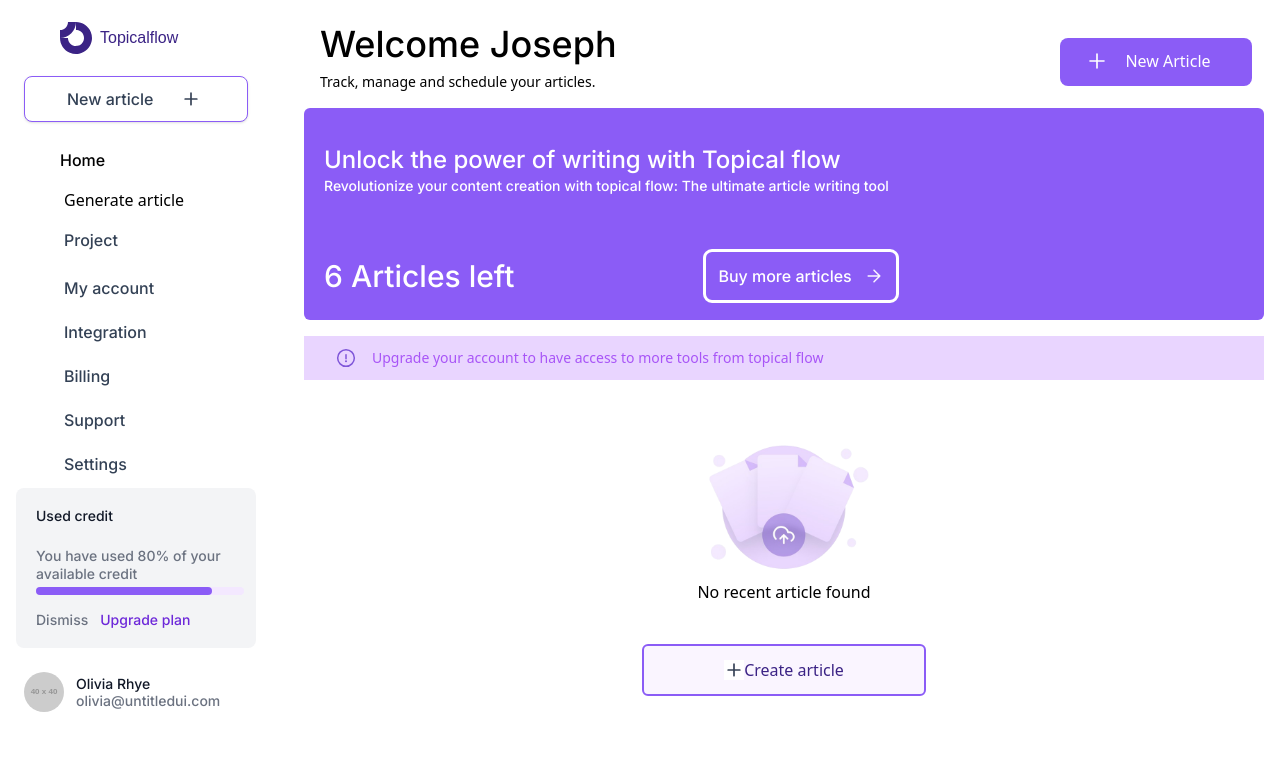
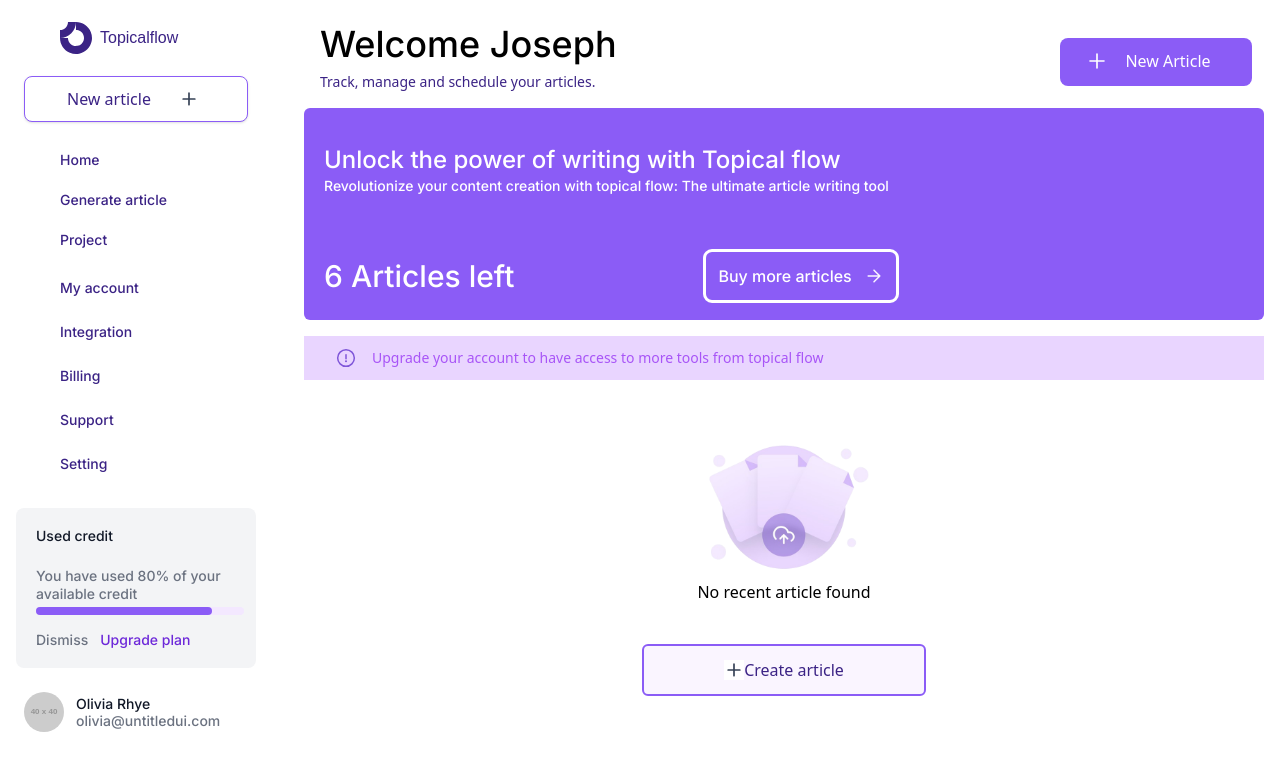
Before and after one commit to BREW45Z/Topical-Flow, a React (Vite) app: page /dashboard in a window 1280 px wide. Shown: the top 770 px of the page. Built offline with nearby package versions, Linux system fonts and the light colour scheme; a web font is replaced by a local one.

Commit message:
generate-article

```diff
--- a/package.json
+++ b/package.json
@@ -12,6 +12,7 @@
   "dependencies": {
     "@radix-ui/react-navigation-menu": "^1.1.4",
     "@radix-ui/react-slot": "^1.0.2",
+    "@types/react-table": "^7.7.19",
     "class-variance-authority": "^0.7.0",
     "clsx": "^2.1.0",
     "lucide-react": "^0.309.0",
@@ -19,6 +20,7 @@
     "react-dom": "^18.2.0",
     "react-router-dom": "^6.21.2",
     "react-slick": "^0.30.0",
+    "react-table": "^7.8.0",
     "slick-carousel": "^1.8.1",
     "swiper": "^11.0.5",
     "tailwind-merge": "^2.2.0",
--- a/src/App.tsx
+++ b/src/App.tsx
@@ -2,10 +2,11 @@
 import React from 'react';
 import { BrowserRouter as Router, Routes, Route } from 'react-router-dom';
 import Home from './components/pages/home';
+import './index.css'
 import Login from './components/pages/login';
 import SignUp from './components/pages/signup';
 import Dashboard from './components/pages/dashboard';
-import './index.css'
+import GenerateArticle from './components/pages/generate-article';
 
 
 
@@ -16,6 +17,8 @@ const App: React.FC = () => {
         <Route path="/dashboard" element={<Dashboard />} />
         <Route path="/login" element={<Login />} />
         <Route path="/signup" element={<SignUp />} />
+        <Route path="/generare-article" element={<GenerateArticle />} />
+
         <Route path="/" element={<Home />} />
       </Routes>
     </Router>
--- /dev/null
+++ b/src/components/lib/columns.tsx
@@ -0,0 +1,10 @@
+import { Column } from 'react-table';
+
+
+const columns: Column<{ generateArticle: string; website: string; niche: string; selectBox: string }>[] = [
+  { Header: 'Generate Article', accessor: 'generateArticle' },
+  { Header: 'Website', accessor: 'website' },
+  { Header: 'Niche', accessor: 'niche' },
+  { Header: 'Select Box', accessor: 'selectBox' },
+];
+export default columns;
--- a/src/components/pages/dashboard.tsx
+++ b/src/components/pages/dashboard.tsx
@@ -21,7 +21,7 @@ const Dashboard: React.FC = () => {
         <div className='flex justify-between items-center '>
           <div className='justify-center items-center py-2 px-4'>
             <h1 className='text-4xl secondary-font '>Welcome Joseph</h1>
-            <h6 className='text-sm py-2'>Track, manage and schedule your articles.</h6>
+            <h6 className='text-sm py-2 text-primary '>Track, manage and schedule your articles.</h6>
           </div>
           <div className='px-3'>
             <button className=' w-48 h-12 hover text-white rounded-lg bg-violet-500'>
--- /dev/null
+++ b/src/components/pages/generate-article.tsx
@@ -0,0 +1,58 @@
+// GenerateArticlePage.tsx
+import React from 'react';
+import { useTable } from 'react-table';
+import columns from '../lib/columns'; // Adjust the path based on your project structure
+
+const GenerateArticle: React.FC = () => {
+  // Sample data for the table
+  const data = React.useMemo(
+    () => [
+      { generateArticle: 'Article 1', website: 'Website 1', niche: 'Niche 1', selectBox: 'Option 1' },
+      { generateArticle: 'Article 2', website: 'Website 2', niche: 'Niche 2', selectBox: 'Option 2' },
+      // Add more rows as needed
+    ],
+    []
+  );
+
+  // Use react-table to create the table instance
+  const { getTableProps, getTableBodyProps, headerGroups, rows, prepareRow } = useTable({
+    columns: columns,
+    data: data,
+  }); // Pass the imported columns
+
+  return (
+    <div>
+      <h1>Generate Article</h1>
+      {/* Create the table */}
+      <table {...getTableProps()} style={{ width: '100%' }}>
+        <thead>
+          {/* Map through the headerGroups */}
+          {headerGroups.map((headerGroup) => (
+            <tr {...headerGroup.getHeaderGroupProps()}>
+              {/* Map through the headers */}
+              {headerGroup.headers.map((column) => (
+                <th {...column.getHeaderProps()}>{column.render('Header')}</th>
+              ))}
+            </tr>
+          ))}
+        </thead>
+        <tbody {...getTableBodyProps()}>
+          {/* Map through the rows */}
+          {rows.map((row) => {
+            prepareRow(row);
+            return (
+              <tr {...row.getRowProps()}>
+                {/* Map through the cells */}
+                {row.cells.map((cell) => (
+                  <td {...cell.getCellProps()}>{cell.render('Cell')}</td>
+                ))}
+              </tr>
+            );
+          })}
+        </tbody>
+      </table>
+    </div>
+  );
+};
+
+export default GenerateArticle;
--- a/src/components/shared/sidebar.tsx
+++ b/src/components/shared/sidebar.tsx
@@ -1,15 +1,24 @@
-import React from 'react';
+import React, { useState } from 'react';
 import plusicon from '../assets/plus.svg'
 import { Link } from 'react-router-dom';
 import logo from '../assets/logo.svg'
 
 
 const Sidebar: React.FC = () => {
+
+  const [activeItem, setActiveItem] = useState<string>('');
+
+  const handleItemClick = (itemName: string) => {
+    setActiveItem(itemName);
+
+  };
+
+
   return (
     <div className="w-72 h-80 pt-2 flex-col justify-start items-start gap-2 inline-flex">
-  <div className="w- px-5 justify-center items-center gap-2 inline-flex">
+  <div className=" px-5 justify-center items-center gap-2 inline-flex ">
     <div className="w-8 h-8  mt-7 relative" />
-    <img src={logo} alt="" />
+    <img src={logo} alt="logo" />
     <div className=" primary-font text-primary leading-tight">Topicalflow</div>
   </div>
   <div className=" flex-col justify-start items-start gap-5 flex">
@@ -18,7 +27,7 @@ const Sidebar: React.FC = () => {
         <div className="grow shrink basis-0 self-stretch px-3.5 py-2.5 bg-white rounded-lg shadow border border-violet-500 justify-start items-center gap-2 inline-flex">
           <div className="grow shrink basis-0 h-6 justify-start items-center gap-2 flex">
             <div className="w-5 h-5 relative" />
-            <div className="text-slate-700 text-base font-medium font-['Inter'] leading-normal">New article</div>
+            <div className=" text-primary">New article</div>
             <img src={plusicon} alt="plus-icon"  className='px-5'/>
 
           </div>
@@ -27,89 +36,130 @@ const Sidebar: React.FC = () => {
     </div>
     <div className="self-stretch h-72 px-4 flex-col justify-start items-start flex">
       <div className="self-stretch h-32 flex-col justify-start items-start flex">
-        <div className="self-stretch px-3 py-2 bg-white rounded-md justify-start items-center gap-28 inline-flex">
-          <div className="justify-start items-center gap-2 flex">
+        <div className={`self-stretch px-3 py-2 bg-white rounded-md justify-start items-center gap-28 inline-flex ${
+          activeItem === 'home' ? 'bg-gray-200' : ''
+        }`}
+        >
+          <div className="justify-start items-center gap-2 flex"  onClick={() => handleItemClick('home')}>
             <div className="w-6 h-6 justify-center items-center flex">
               <div className="w-6 h-6 relative">
               </div>
             </div>
             <Link to="/dashboard">
-            <div className=" text-base text-md secondary-font">Home</div>
+            <div className=" text-primary text-sm secondary-font">Home</div>
             </Link>
           </div>
         </div>
-        <div className=" px-3 py-2 rounded-md justify-start items-center inline-flex">
-          <div className="justify-start items-center gap-3 flex">
+
+
+        <div className={`self-stretch px-3 py-2 bg-white rounded-md justify-start items-center gap-28 inline-flex ${
+          activeItem === 'generate-article' ? 'bg-gray-200' : ''
+        }`}
+        >
+          <div className="justify-start items-center gap-2 flex"  onClick={() => handleItemClick('generate-article')}>
             <div className="w-6 h-6 justify-center items-center flex">
               <div className="w-6 h-6 relative">
               </div>
             </div>
-            <div className=" text-md seondary-font">Generate article</div>
+            <Link to="/generate-article">
+            <div className=" text-primary text-sm secondary-font">Generate article</div>
+            </Link>
           </div>
         </div>
-        <div className=" px-3 py-2 bg-white rounded-md justify-start items-center gap-28 inline-flex">
-          <div className="justify-start items-center gap-3 flex">
+
+        <div className={`self-stretch px-3 py-2 bg-white rounded-md justify-start items-center gap-28 inline-flex ${
+          activeItem === 'project' ? 'bg-gray-200' : ''
+        }`}
+        >
+          <div className="justify-start items-center gap-2 flex"  onClick={() => handleItemClick('project')}>
             <div className="w-6 h-6 justify-center items-center flex">
               <div className="w-6 h-6 relative">
               </div>
             </div>
-            <div className="text-slate-700 text-base font-medium font-['Inter'] leading-normal">Project</div>
+            <Link to="/project">
+            <div className=" text-primary text-sm secondary-font">Project</div>
+            </Link>
           </div>
         </div>
       </div>
       <div className="self-stretch h-32 flex-col justify-start items-start gap-1 flex">
-        <div className="self-stretch px-3 py-2 bg-white rounded-md justify-start items-center gap-28 inline-flex">
-          <div className="justify-start items-center gap-3 flex">
+      <div className={`self-stretch px-3 py-2 bg-white rounded-md justify-start items-center gap-28 inline-flex ${
+          activeItem === 'my-account' ? 'bg-gray-200' : ''
+        }`}
+        >
+          <div className="justify-start items-center gap-2 flex"  onClick={() => handleItemClick('my-account')}>
             <div className="w-6 h-6 justify-center items-center flex">
               <div className="w-6 h-6 relative">
               </div>
             </div>
-            <div className="text-slate-700 text-base font-medium font-['Inter'] leading-normal">My account</div>
+            <Link to="/my-account">
+            <div className=" text-primary text-sm secondary-font">My account</div>
+            </Link>
           </div>
         </div>
-        <div className="self-stretch px-3 py-2 bg-white rounded-md justify-start items-center gap-28 inline-flex">
-          <div className="justify-start items-center gap-3 flex">
+
+        <div className={`self-stretch px-3 py-2 bg-white rounded-md justify-start items-center gap-28 inline-flex ${
+          activeItem === 'integration' ? 'bg-gray-200' : ''
+        }`}
+        >
+          <div className="justify-start items-center gap-2 flex"  onClick={() => handleItemClick('integration')}>
             <div className="w-6 h-6 justify-center items-center flex">
               <div className="w-6 h-6 relative">
               </div>
             </div>
-            <div className="text-slate-700 text-base font-medium font-['Inter'] leading-normal">Integration</div>
+            <Link to="/integration">
+            <div className=" text-primary text-sm secondary-font">Integration</div>
+            </Link>
           </div>
         </div>
-        <div className="self-stretch px-3 py-2 bg-white rounded-md justify-start items-center gap-28 inline-flex">
-          <div className="justify-start items-center gap-3 flex">
+
+        <div className={`self-stretch px-3 py-2 bg-white rounded-md justify-start items-center gap-28 inline-flex ${
+          activeItem === 'support' ? 'bg-gray-200' : ''
+        }`}
+        >
+          <div className="justify-start items-center gap-2 flex"  onClick={() => handleItemClick('billing')}>
             <div className="w-6 h-6 justify-center items-center flex">
               <div className="w-6 h-6 relative">
               </div>
             </div>
-            <div className="text-slate-700 text-base font-medium font-['Inter'] leading-normal">Billing</div>
+            <Link to="/support">
+            <div className=" text-primary text-sm secondary-font">Billing</div>
+            </Link>
           </div>
         </div>
 
-        <div className="self-stretch px-3 py-2 bg-white rounded-md justify-start items-center gap-28 inline-flex">
-          <div className="justify-start items-center gap-3 flex">
+        <div className={`self-stretch px-3 py-2 bg-white rounded-md justify-start items-center gap-28 inline-flex ${
+          activeItem === 'support' ? 'bg-gray-200' : ''
+        }`}
+        >
+          <div className="justify-start items-center gap-2 flex"  onClick={() => handleItemClick('home')}>
             <div className="w-6 h-6 justify-center items-center flex">
               <div className="w-6 h-6 relative">
               </div>
             </div>
-            <div className="text-slate-700 text-base font-medium font-['Inter'] leading-normal">Support</div>
+            <Link to="/support">
+            <div className=" text-primary text-sm secondary-font">Support</div>
+            </Link>
           </div>
         </div>
-
-        <div className="self-stretch px-3 py-2 bg-white rounded-md justify-start items-center gap-28 inline-flex">
-          <div className="justify-start items-center gap-3 flex">
+        <div className={`self-stretch px-3 py-2 bg-white rounded-md justify-start items-center gap-28 inline-flex ${
+          activeItem === 'setting' ? 'bg-gray-200' : ''
+        }`}
+        >
+          <div className="justify-start items-center gap-2 flex"  onClick={() => handleItemClick('setting')}>
             <div className="w-6 h-6 justify-center items-center flex">
               <div className="w-6 h-6 relative">
               </div>
             </div>
-            <div className="text-slate-700 text-base font-medium font-['Inter'] leading-normal">Settings</div>
+            <Link to="/setting">
+            <div className=" text-primary text-sm secondary-font">Setting</div>
+            </Link>
           </div>
         </div>
 
-
-<section>
+     <section>
      {/** Nav featured Card */}
-     <div className="NavFeaturedCard w-60 h-40 px-5 py-5 bg-gray-100 rounded-lg flex-col justify-center mt-30 items-start gap-4 inline-flex">
+     <div className="NavFeaturedCard w-60 h-40 px-5 py-5 bg-gray-100 rounded-lg flex-col justify-center mt-5 items-start gap-4 inline-flex">
   <div className="TextAndSupportingText self-stretch h-16 flex-col justify-start items-start gap-1 flex">
     <div className="Title self-stretch justify-start items-start gap-1 inline-flex">
       <div className="Text grow shrink basis-0 text-gray-900 text-sm font-medium font-['Inter'] leading-tight">Used credit</div>
--- a/src/components/ui/navigation-menu.tsx
+++ b/src/components/ui/navigation-menu.tsx
@@ -3,7 +3,7 @@ import * as NavigationMenuPrimitive from "@radix-ui/react-navigation-menu"
 import { cva } from "class-variance-authority"
 import { ChevronDown } from "lucide-react"
 
-import { cn } from "@/lib/utils"
+import { cn } from "@/components/lib/utils"
 
 const NavigationMenu = React.forwardRef<
   React.ElementRef<typeof NavigationMenuPrimitive.Root>,
```
Also changed, not shown: src/components/lib/utils.ts (renamed from src/lib/utils.ts), 1 other file (tests, documents, lock files or other folders).
